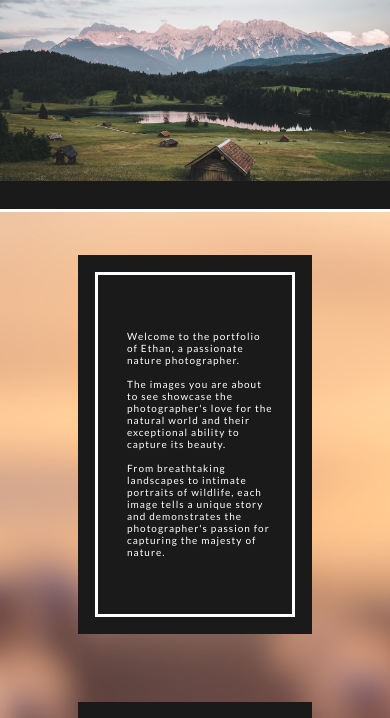
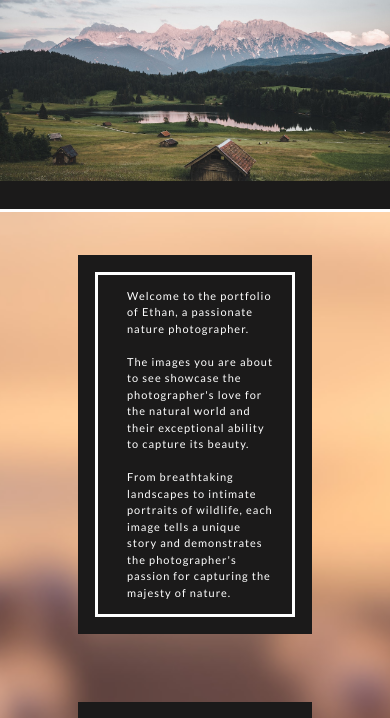
Before and after one commit to T-Pitkanen/photography-mockup, a website: page index.html in a window 390 px wide. Shown: the part 52-770 px from the top of the page. Drawn offline with Linux system fonts and the light colour scheme.

Commit message:
small fixes

```diff
--- a/css/style.css
+++ b/css/style.css
@@ -196,7 +196,6 @@ main {
 	max-width: 1000px;
 	height: auto;
 	padding-left: 4vw;
-
 	align-self: center;
 	font-size: 16px;
 	letter-spacing: 1px;
@@ -741,8 +740,8 @@ main {
 
 	.info-text {
 		padding-left: 0;
-		line-height: 1.2;
-		font-size: 10px;
+		line-height: 1.5;
+		font-size: 11px;
 	}
 
 	.card-section {
```
